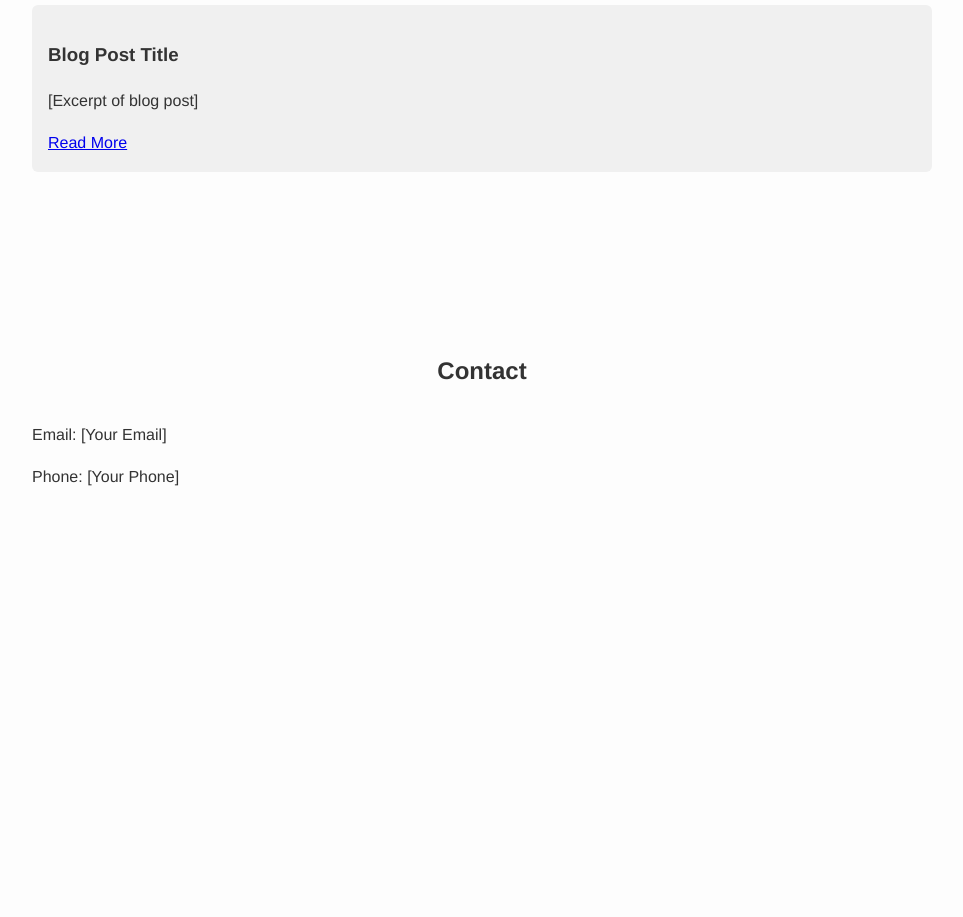
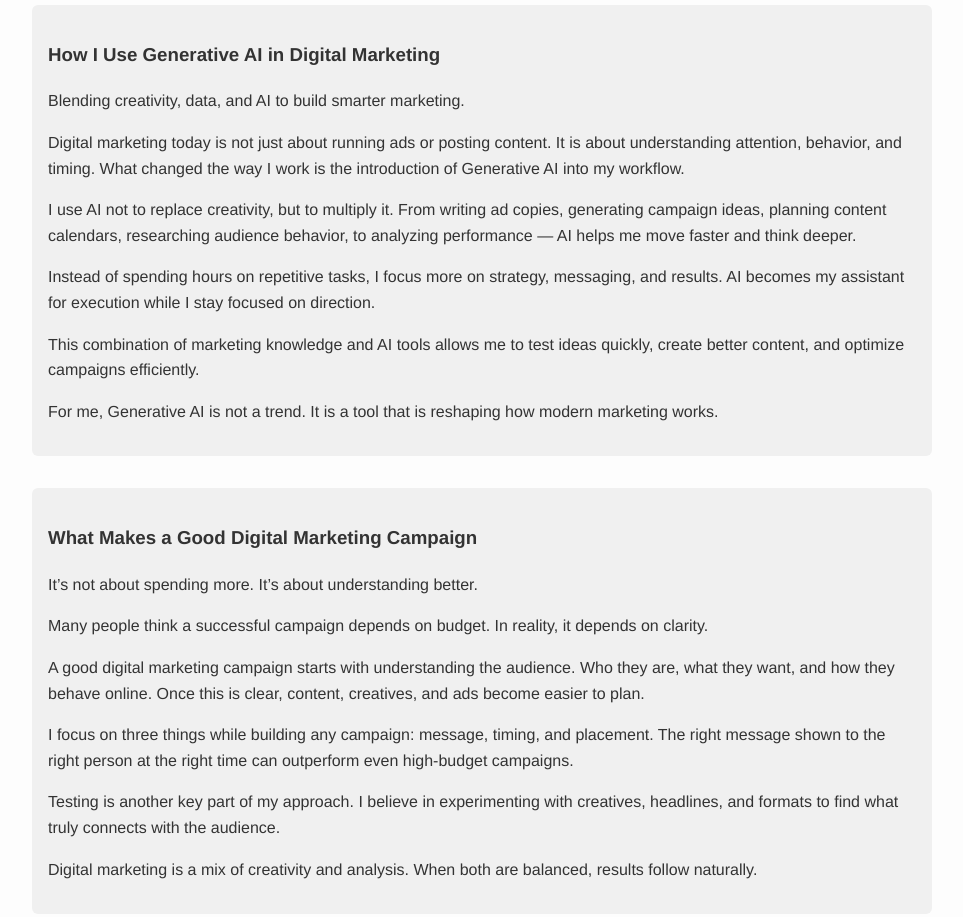
Before and after one commit to Roooounq/my-website, a plain HTML site: page index.html in a window 1280 px wide. Shown: the part 2380-3297 px from the top of the page, without its empty margins (158-1121 px from the left). Before the commit the page ends 2965 px from the top, so only its background shows below. Drawn offline with Linux system fonts and the light colour scheme.

Commit message:
Add blog section with two new posts
Added two blog posts with detailed content discussing the use of Generative AI in digital marketing and the elements of a successful digital marketing campaign.

```diff
--- a/index.html
+++ b/index.html
@@ -72,16 +72,40 @@
   </section>
 
   <!-- Blog Section -->
+  <!-- Blog Section -->
 <section id="blog" class="section">
   <h2>Blog</h2>
   <div class="blog-list">
+
+    <!-- Blog Post 1 -->
     <article class="blog-post">
-        <h3>Blog Post Title</h3>
-        <p>[Excerpt of blog post]</p>
-        <a href="#">Read More</a>
+      <h3>How I Use Generative AI in Digital Marketing</h3>
+      <p class="excerpt">Blending creativity, data, and AI to build smarter marketing.</p>
+      <div class="content">
+        <p>Digital marketing today is not just about running ads or posting content. It is about understanding attention, behavior, and timing. What changed the way I work is the introduction of Generative AI into my workflow.</p>
+        <p>I use AI not to replace creativity, but to multiply it. From writing ad copies, generating campaign ideas, planning content calendars, researching audience behavior, to analyzing performance — AI helps me move faster and think deeper.</p>
+        <p>Instead of spending hours on repetitive tasks, I focus more on strategy, messaging, and results. AI becomes my assistant for execution while I stay focused on direction.</p>
+        <p>This combination of marketing knowledge and AI tools allows me to test ideas quickly, create better content, and optimize campaigns efficiently.</p>
+        <p>For me, Generative AI is not a trend. It is a tool that is reshaping how modern marketing works.</p>
+      </div>
     </article>
+
+    <!-- Blog Post 2 -->
+    <article class="blog-post">
+      <h3>What Makes a Good Digital Marketing Campaign</h3>
+      <p class="excerpt">It’s not about spending more. It’s about understanding better.</p>
+      <div class="content">
+        <p>Many people think a successful campaign depends on budget. In reality, it depends on clarity.</p>
+        <p>A good digital marketing campaign starts with understanding the audience. Who they are, what they want, and how they behave online. Once this is clear, content, creatives, and ads become easier to plan.</p>
+        <p>I focus on three things while building any campaign: message, timing, and placement. The right message shown to the right person at the right time can outperform even high-budget campaigns.</p>
+        <p>Testing is another key part of my approach. I believe in experimenting with creatives, headlines, and formats to find what truly connects with the audience.</p>
+        <p>Digital marketing is a mix of creativity and analysis. When both are balanced, results follow naturally.</p>
+      </div>
+    </article>
+
   </div>
 </section>
+
 
   <!-- Contact Section -->
   <section id="contact" class="section">
```
Lines whose indentation alone changed are shown as unchanged.
